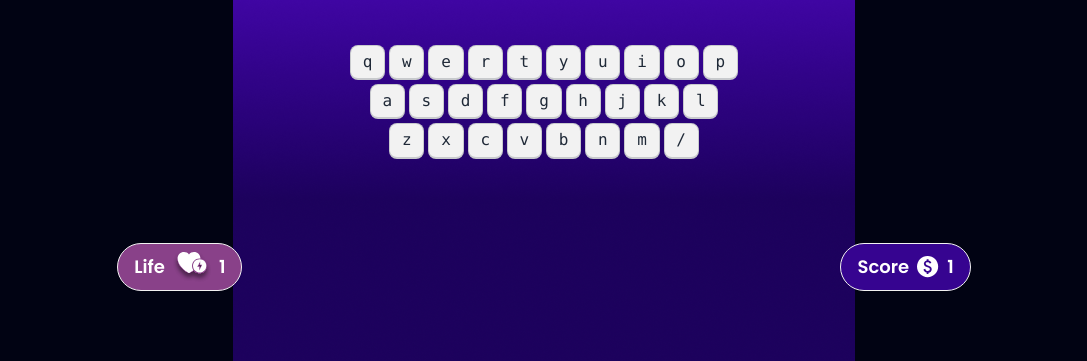
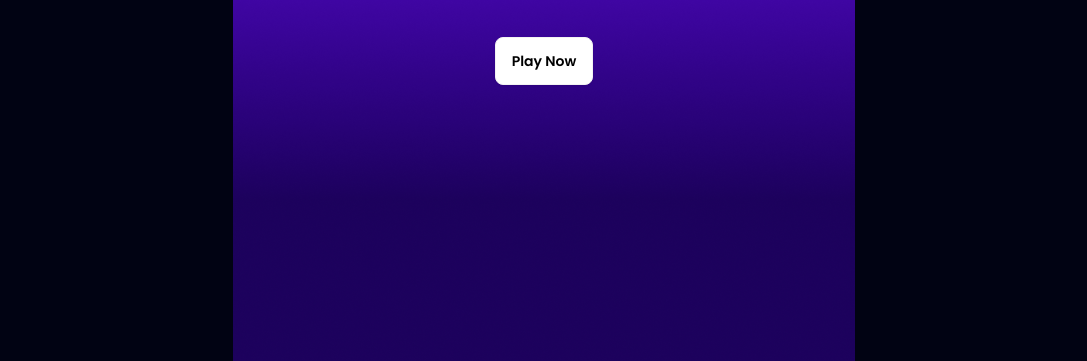
Before and after one commit to Priyo0011/alphabet-clash-game-resources, a plain HTML site: page index.html in a window 1280 px wide. Shown: the part 439-800 px from the top of the page, without its empty margins (96-1183 px from the left). Drawn offline with nearby package versions, Linux system fonts and the light colour scheme.

Commit message:
added new section and js

```diff
--- a/index.html
+++ b/index.html
@@ -1,5 +1,5 @@
 <!DOCTYPE html>
-<html lang="en">
+<html lang="en" data-theme="light">
 
 <head>
     <meta charset="UTF-8">
@@ -15,60 +15,60 @@
 <body class="font-poppins">
     <main class="min-h-screen bg-[#010313] bg-[url(images/background.png)] bg-no-repeat bg-center">
         <!-- home screen -->
-        <section class="home min-h-screen text-white flex justify-center items-center hidden">
+        <section id="home-screen" class="min-h-screen text-white flex justify-center items-center">
             <div class="flex flex-col items-center gap-10">
                 <h1 class="text-8xl font-anton uppercase">ALPHABET CLASH</h1>
                 <p>Unleash Your Keyboard Kung Fu : Press “Enter” to Play</p>
-                <button class="btn bg-white text-black">Play Now</button>
+                <button onclick="play()" class="btn bg-white text-black">Play Now</button>
             </div>
         </section>
         <!-- play ground -->
-        <section class="play-ground">
+        <section id="play-ground" class=" hidden">
             <div class="flex flex-col items-center gap-20 pt-20">
                 <!-- screen -->
-                <div
-                    class="artboard artboard-horizontal phone-6 border-[20px] rounded-2xl border-[#010313CC] bg-[#FFFFFFB3]">
+                <div class="artboard artboard-horizontal phone-6 border-[20px] rounded-2xl border-[#010313CC] bg-[#FFFFFFB3]">
                     <div class="flex justify-center">
-                        <p class="bg-[#2F2941] px-6 pb-4 rounded-b-lg text-white">Don't watch keyboard  while playing...</p>
+                        <p class="bg-[#2F2941] px-6 pb-4 rounded-b-lg text-white">Don't watch keyboard while playing...
+                        </p>
                     </div>
                     <div class="flex justify-center items-center h-full">
-                        <p class="text-black text-9xl font-bold ">Y</p>
+                        <p id="current-alphabet" class="text-black text-9xl font-bold uppercase">Y</p>
                     </div>
                 </div>
                 <!-- keyboard -->
                 <div>
                     <div class="flex justify-center gap-1 my-1 w-full">
-                        <kbd class="kbd">q</kbd>
-                        <kbd class="kbd">w</kbd>
-                        <kbd class="kbd">e</kbd>
-                        <kbd class="kbd">r</kbd>
-                        <kbd class="kbd">t</kbd>
-                        <kbd class="kbd">y</kbd>
-                        <kbd class="kbd">u</kbd>
-                        <kbd class="kbd">i</kbd>
-                        <kbd class="kbd">o</kbd>
-                        <kbd class="kbd">p</kbd>
+                        <kbd id="q" class="kbd">q</kbd>
+                        <kbd id="w" class="kbd">w</kbd>
+                        <kbd id="e" class="kbd">e</kbd>
+                        <kbd id="r" class="kbd">r</kbd>
+                        <kbd id="t" class="kbd">t</kbd>
+                        <kbd id="y" class="kbd">y</kbd>
+                        <kbd id="u" class="kbd">u</kbd>
+                        <kbd id="i" class="kbd">i</kbd>
+                        <kbd id="o" class="kbd">o</kbd>
+                        <kbd id="p" class="kbd">p</kbd>
                     </div>
                     <div class="flex justify-center gap-1 my-1 w-full">
-                        <kbd class="kbd">a</kbd>
-                        <kbd class="kbd">s</kbd>
-                        <kbd class="kbd">d</kbd>
-                        <kbd class="kbd">f</kbd>
-                        <kbd class="kbd">g</kbd>
-                        <kbd class="kbd">h</kbd>
-                        <kbd class="kbd">j</kbd>
-                        <kbd class="kbd">k</kbd>
-                        <kbd class="kbd">l</kbd>
+                        <kbd id="a" class="kbd">a</kbd>
+                        <kbd id="s" class="kbd">s</kbd>
+                        <kbd id="d" class="kbd">d</kbd>
+                        <kbd id="f" class="kbd">f</kbd>
+                        <kbd id="g" class="kbd">g</kbd>
+                        <kbd id="h" class="kbd">h</kbd>
+                        <kbd id="j" class="kbd">j</kbd>
+                        <kbd id="k" class="kbd">k</kbd>
+                        <kbd id="l" class="kbd">l</kbd>
                     </div>
                     <div class="flex justify-center gap-1 my-1 w-full">
-                        <kbd class="kbd">z</kbd>
-                        <kbd class="kbd">x</kbd>
-                        <kbd class="kbd">c</kbd>
-                        <kbd class="kbd">v</kbd>
-                        <kbd class="kbd">b</kbd>
-                        <kbd class="kbd">n</kbd>
-                        <kbd class="kbd">m</kbd>
-                        <kbd class="kbd">/</kbd>
+                        <kbd id="z" class="kbd">z</kbd>
+                        <kbd id="x" class="kbd">x</kbd>
+                        <kbd id="c" class="kbd">c</kbd>
+                        <kbd id="v" class="kbd">v</kbd>
+                        <kbd id="b" class="kbd">b</kbd>
+                        <kbd id="n" class="kbd">n</kbd>
+                        <kbd id="m" class="kbd">m</kbd>
+                        <kbd id="/" class="kbd">/</kbd>
                     </div>
                 </div>
                 <!-- life line -->
@@ -86,10 +86,19 @@
                 </div>
             </div>
         </section>
-        <section class="score">
-
+        <section class="score flex justify-center items-center min-h-screen hidden">
+            <div class="text-white text-center space-y-6 bg-[#FFFFFF33] p-4 rounded-lg">
+                <h1 class="text-8xl">
+                    <span class="font-extrabold">Score:</span>
+                    <span>14</span>
+                </h1>
+                <button class="btn">Play Again</button>
+                <p>Practice wil make a Pro</p>
+            </div>
         </section>
     </main>
+    <script src="scripts/utility.js"></script>
+    <script src="scripts/alpha-clash.js"></script>
 </body>
 
 </html>
--- /dev/null
+++ b/scripts/alpha-clash.js
@@ -0,0 +1,25 @@
+function continueGame(){
+    const alphabet = getARandomAlphabet();
+    console.log('your random alphabet', alphabet);
+    const currentAlphabetElement = document.getElementById('current-alphabet');
+    currentAlphabetElement.innerText = alphabet;
+
+    setBackgroundColorById(alphabet);
+}
+
+function play(){
+    hideElementById('home-screen');
+    showElementById('play-ground');
+    continueGame();
+}
+
+
+
+
+// function play(){
+//     const homeSection = document.getElementById('home-screen');
+//     homeSection.classList.add('hidden');
+
+//     const playgroundSection = document.getElementById('play-ground');
+//     playgroundSection.classList.remove('hidden');
+// }
--- /dev/null
+++ b/scripts/utility.js
@@ -0,0 +1,27 @@
+function hideElementById(elementId){
+    const element = document.getElementById(elementId);
+    element.classList.add('hidden');
+}
+function showElementById(elementId){
+    const element = document.getElementById(elementId);
+    element.classList.remove('hidden');
+}
+
+function removeBackgroundColorById(elementId){
+    const element = document.getElementById(elementId);
+    element.classList.remove('bg-orange-400');
+}
+function setBackgroundColorById(elementId){
+    const element = document.getElementById(elementId);
+    element.classList.add('bg-orange-400');
+}
+
+function getARandomAlphabet(){
+    const alphabetString = 'abcdefghijklmnopqrstuvwxyz';
+    const alphabets = alphabetString.split('');
+
+    const randomNumber = Math.random() * 25;
+    const index = Math.round(randomNumber);
+    const alphabet = alphabets[index];
+    return alphabet;
+}
```
